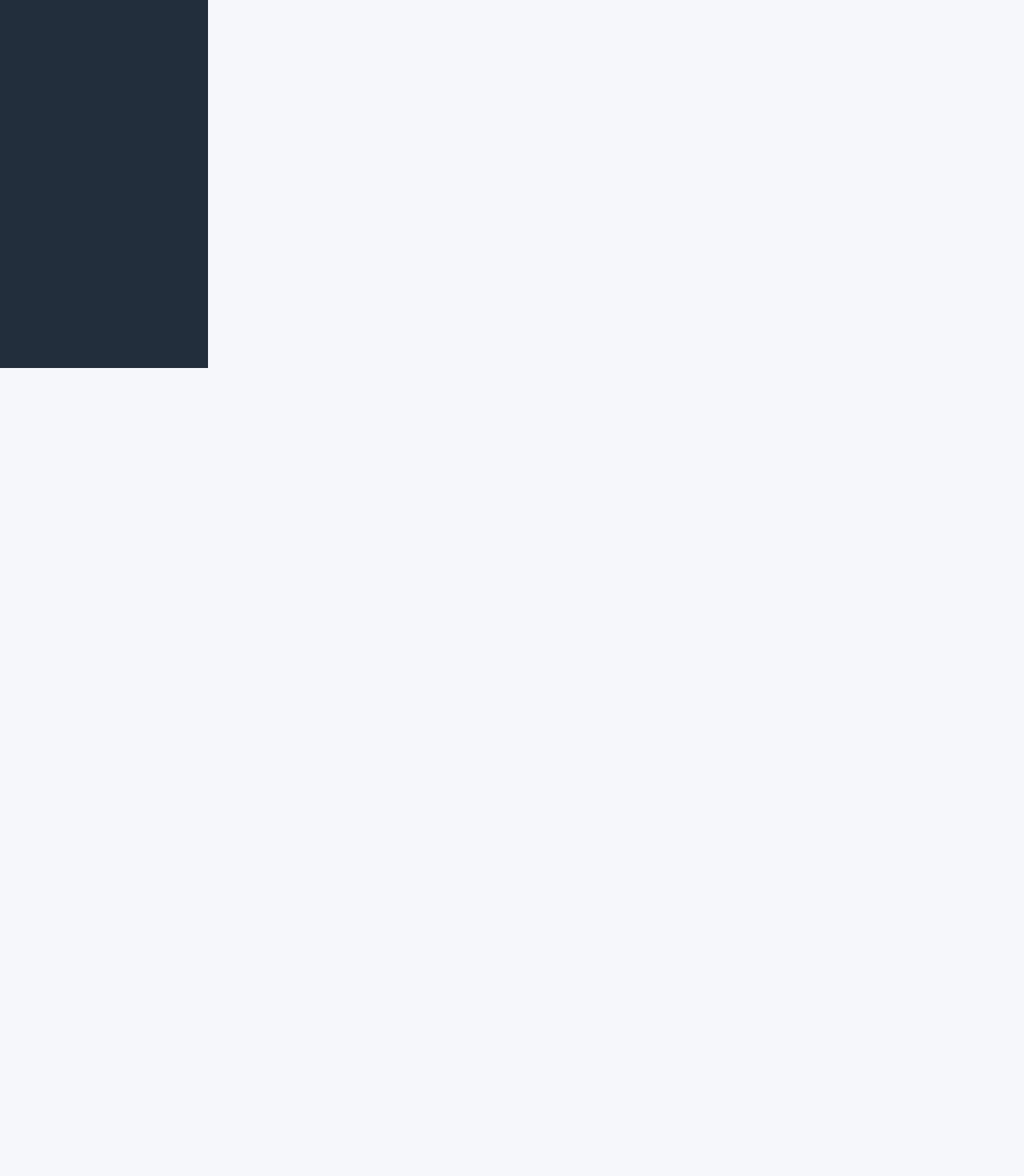
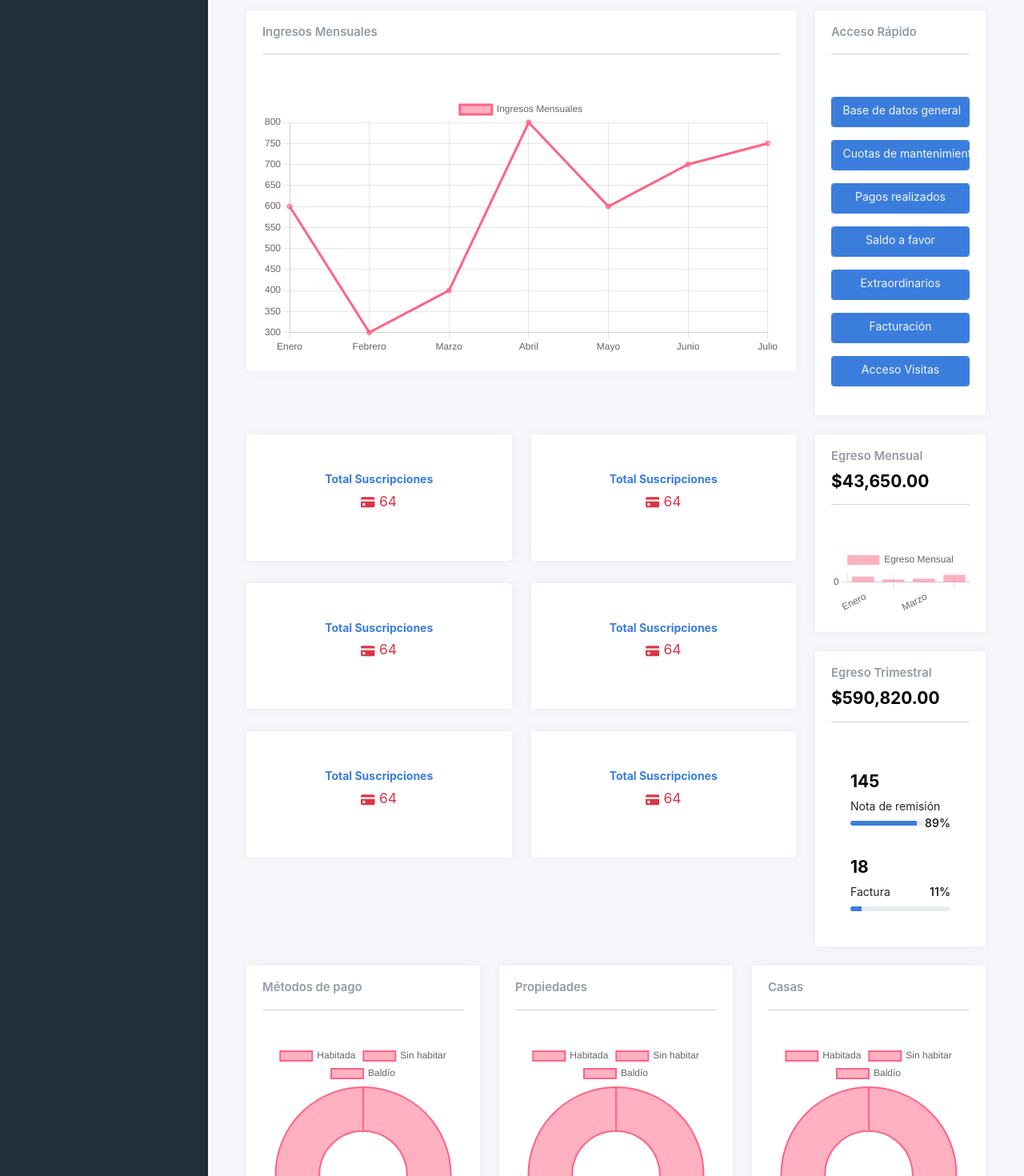
Before and after one commit to Luisrav14/vecinosComprometidos, a React (Vite) app in the folder frontend/: page /admin in a window 1280 px wide. Shown: the part 340-1810 px from the top of the page at 80% size. Before the commit the page ends 800 px from the top, so only its background shows below. Built offline with nearby package versions, Linux system fonts and the light colour scheme.

Commit message:
Diseño resumen informativo

```diff
--- a/frontend/package.json
+++ b/frontend/package.json
@@ -10,7 +10,9 @@
   "dependencies": {
     "axios": "^0.27.2",
     "bootstrap": "^5.2.0",
+    "chart.js": "^3.9.1",
     "react": "^18.0.0",
+    "react-chartjs-2": "^4.3.1",
     "react-dom": "^18.0.0",
     "react-icons": "^4.4.0",
     "react-router-dom": "^6.3.0",
--- /dev/null
+++ b/frontend/src/components/admin/charts/BarChart.jsx
@@ -0,0 +1,18 @@
+import { Bar } from "react-chartjs-2";
+import ChartJS from "chart.js/auto";
+
+export const BarChart = () => {
+  const data = {
+    labels: ["Enero", "Febrero", "Marzo", "Abril"],
+    datasets: [
+      {
+        label: "Egreso Mensual",
+        data: [600, 300, 400, 800],
+        borderColor: "rgb(255, 99, 132)",
+        backgroundColor: "rgba(255, 99, 132, 0.5)",
+      },
+    ],
+  };
+
+  return <Bar data={data} />;
+};
--- /dev/null
+++ b/frontend/src/components/admin/charts/DonutChart.jsx
@@ -0,0 +1,18 @@
+import { Doughnut } from "react-chartjs-2";
+import ChartJS from "chart.js/auto";
+
+export const DonutChart = () => {
+  const data = {
+    labels: ["Habitada", "Sin habitar", "Baldío"],
+    datasets: [
+      {
+        label: "Ingresos Mensuales",
+        data: [600, 300, 400],
+        borderColor: "rgb(255, 99, 132)",
+        backgroundColor: "rgba(255, 99, 132, 0.5)",
+      },
+    ],
+  };
+
+  return <Doughnut data={data} />;
+};
--- /dev/null
+++ b/frontend/src/components/admin/charts/LineChart.jsx
@@ -0,0 +1,18 @@
+import { Line } from "react-chartjs-2";
+import ChartJS from "chart.js/auto";
+
+export const LineChart = () => {
+  const data = {
+    labels: ["Enero", "Febrero", "Marzo", "Abril", "Mayo", "Junio", "Julio"],
+    datasets: [
+      {
+        label: "Ingresos Mensuales",
+        data: [600, 300, 400, 800, 600, 700, 750],
+        borderColor: "rgb(255, 99, 132)",
+        backgroundColor: "rgba(255, 99, 132, 0.5)",
+      },
+    ],
+  };
+
+  return <Line data={data} />;
+};
--- /dev/null
+++ b/frontend/src/components/admin/charts/index.js
@@ -0,0 +1,3 @@
+export * from "./LineChart";
+export * from "./BarChart";
+export * from "./DonutChart";
--- a/frontend/src/pages/admin/ResumenInformacion.jsx
+++ b/frontend/src/pages/admin/ResumenInformacion.jsx
@@ -1,5 +1,6 @@
 import { AdminDashboard } from "./AdminDashboard";
-import { BsGraphUp, BsGraphDown, BsCashStack, BsHouseDoor } from "react-icons/bs";
+import { BsGraphUp, BsGraphDown, BsCashStack, BsHouseDoor, BsFillCreditCardFill } from "react-icons/bs";
+import { LineChart, BarChart, DonutChart } from "../../components/admin/charts/";
 
 export const ResumenInformacion = () => {
   return (
@@ -86,6 +87,194 @@ export const ResumenInformacion = () => {
             </div>
           </div>
         </div>
+        <div className=" col-md-9">
+          <div className="card">
+            <div className="card-header">
+              <div className="card-title">Ingresos Mensuales</div>
+              <hr />
+            </div>
+            <div className="card-body">
+              <LineChart />
+            </div>
+          </div>
+        </div>
+        <div className="col-md-3">
+          <div className="card">
+            <div className="card-header">
+              <div className="card-title">Acceso Rápido</div>
+              <hr />
+            </div>
+            <div className="card-body text-center">
+              <a className="btn btn-primary text-light mb-3 form-control">Base de datos general</a>
+              <a className="btn btn-primary text-light mb-3 form-control">Cuotas de mantenimiento</a>
+              <a className="btn btn-primary text-light mb-3 form-control">Pagos realizados</a>
+              <a className="btn btn-primary text-light mb-3 form-control">Saldo a favor</a>
+              <a className="btn btn-primary text-light mb-3 form-control">Extraordinarios</a>
+              <a className="btn btn-primary text-light mb-3 form-control">Facturación</a>
+              <a className="btn btn-primary text-light mb-3 form-control">Acceso Visitas</a>
+            </div>
+          </div>
+        </div>
+      </div>
+      <div className="row">
+        <div className="col-md-9">
+          <div className="row d-flex">
+            <div className="col-md-6 mb-1">
+              <div className="card text-center p-5">
+                <a href="/admin">
+                  <div className="card-block">
+                    <h5 className="m-b-0 text-primary fw-bolder">Total Suscripciones</h5>
+                    <h4 className="m-t-15 m-b-15 text-danger">
+                      <BsFillCreditCardFill /> 64
+                    </h4>
+                    <p className="m-b-0"></p>
+                  </div>
+                </a>
+              </div>
+            </div>
+            <div className="col-md-6 mb-1">
+              <div className="card text-center p-5">
+                <a href="/admin">
+                  <div className="card-block">
+                    <h5 className="m-b-0 text-primary fw-bolder">Total Suscripciones</h5>
+                    <h4 className="m-t-15 m-b-15 text-danger">
+                      <BsFillCreditCardFill /> 64
+                    </h4>
+                    <p className="m-b-0"></p>
+                  </div>
+                </a>
+              </div>
+            </div>
+            <div className="col-md-6 mb-1">
+              <div className="card text-center p-5">
+                <a href="/admin">
+                  <div className="card-block">
+                    <h5 className="m-b-0 text-primary fw-bolder">Total Suscripciones</h5>
+                    <h4 className="m-t-15 m-b-15 text-danger">
+                      <BsFillCreditCardFill /> 64
+                    </h4>
+                    <p className="m-b-0"></p>
+                  </div>
+                </a>
+              </div>
+            </div>
+            <div className="col-md-6 mb-1">
+              <div className="card text-center p-5">
+                <a href="/admin">
+                  <div className="card-block">
+                    <h5 className="m-b-0 text-primary fw-bolder">Total Suscripciones</h5>
+                    <h4 className="m-t-15 m-b-15 text-danger">
+                      <BsFillCreditCardFill /> 64
+                    </h4>
+                    <p className="m-b-0"></p>
+                  </div>
+                </a>
+              </div>
+            </div>
+            <div className="col-md-6 mb-1">
+              <div className="card text-center p-5">
+                <a href="/admin">
+                  <div className="card-block">
+                    <h5 className="m-b-0 text-primary fw-bolder">Total Suscripciones</h5>
+                    <h4 className="m-t-15 m-b-15 text-danger">
+                      <BsFillCreditCardFill /> 64
+                    </h4>
+                    <p className="m-b-0"></p>
+                  </div>
+                </a>
+              </div>
+            </div>
+            <div className="col-md-6 mb-1">
+              <div className="card text-center p-5">
+                <a href="/admin">
+                  <div className="card-block">
+                    <h5 className="m-b-0 text-primary fw-bolder">Total Suscripciones</h5>
+                    <h4 className="m-t-15 m-b-15 text-danger">
+                      <BsFillCreditCardFill /> 64
+                    </h4>
+                    <p className="m-b-0"></p>
+                  </div>
+                </a>
+              </div>
+            </div>
+          </div>
+        </div>
+        <div className="col-md-3">
+          <div className="card">
+            <div className="card-block">
+              <div className="card-header">
+                <div className="card-title">Egreso Mensual</div>
+                <h3 className="fw-bolder my-2">$43,650.00</h3>
+                <hr />
+              </div>
+            </div>
+            <div className="card-body">
+              <BarChart />
+            </div>
+          </div>
+          <div className="card">
+            <div className="card-header">
+              <div className="card-title">Egreso Trimestral</div>
+              <h3 className="fw-bolder my-2">$590,820.00</h3>
+              <hr />
+            </div>
+            <div className="card-body">
+              <ul className="list-group list-group-flush">
+                <li className="list-group-item px-4 pb-4">
+                  <h3 className="fw-bolder">145</h3>
+                  <p className="mb-2">
+                    Nota de remisión <span className="float-end fw-bold">89%</span>
+                  </p>
+                  <div className="progress progress-sm">
+                    <div className="progress-bar" role="progressbar" aria-valuenow="89" aria-valuemin="0" aria-valuemax="100" style={{ width: "89%" }}></div>
+                  </div>
+                </li>
+                <li className="list-group-item px-4 pb-4">
+                  <h3 className="fw-bolder">18</h3>
+                  <p className="mb-2 ">
+                    Factura <span className="float-end fw-bold">11%</span>
+                  </p>
+                  <div className="progress progress-sm">
+                    <div className="progress-bar" role="progressbar" aria-valuenow="11" aria-valuemin="0" aria-valuemax="100" style={{ width: "11%" }}></div>
+                  </div>
+                </li>
+              </ul>
+            </div>
+          </div>
+        </div>
+        <div className="col-md-4">
+          <div className="card">
+            <div className="card-header">
+              <div className="card-title">Métodos de pago</div>
+              <hr />
+            </div>
+            <div className="card-block p-2">
+              <DonutChart />
+            </div>
+          </div>
+        </div>
+        <div className="col-md-4">
+          <div className="card">
+            <div className="card-header">
+              <div className="card-title">Propiedades</div>
+              <hr />
+            </div>
+            <div className="card-block p-2">
+              <DonutChart />
+            </div>
+          </div>
+        </div>
+        <div className="col-md-4">
+          <div className="card">
+            <div className="card-header">
+              <div className="card-title">Casas</div>
+              <hr />
+            </div>
+            <div className="card-block p-2">
+              <DonutChart />
+            </div>
+          </div>
+        </div>
       </div>
     </AdminDashboard>
   );
--- a/frontend/src/routes/router.jsx
+++ b/frontend/src/routes/router.jsx
@@ -1,10 +1,13 @@
-import { BrowserRouter, Routes, Route, useLocation } from "react-router-dom";
+import { BrowserRouter, Routes, Route } from "react-router-dom";
 
 import { LoginPage } from "../pages/LoginPage";
 import { Index } from "../pages/Index";
 import { AdminDashboard } from "../pages/admin/AdminDashboard";
 import { DashUser } from "../pages/usuarios/dashuser";
 import { BaseDatosGeneral } from "../pages/admin/BaseDatosGeneral";
+import { ResumenInformacion } from "../pages/admin/ResumenInformacion";
+import { Suscripcion } from "../pages/usuarios/suscripcion";
+import { Efectivo } from "../pages/usuarios/efectivo";
 
 export const Rutas = () => {
   return (
@@ -15,12 +18,12 @@ export const Rutas = () => {
         <Route path="/login" element={<LoginPage />} />
 
         {/* Admin routes */}
-        <Route path="/admin/" element={<AdminDashboard />}>
-          <Route path="general" element={<BaseDatosGeneral />} />
-        </Route>
+        <Route path="/admin/" element={<ResumenInformacion />}></Route>
+        <Route path="/admin/general" element={<BaseDatosGeneral />}></Route>
 
         {/* Dashboard user routes */}
-        <Route path="/dashuser" element={<DashUser />} />
+        <Route path="/suscripcion" element={<Suscripcion />} />
+        <Route path="/efectivo" element={<Suscripcion />} />
       </Routes>
     </BrowserRouter>
 
```
Also changed, not shown: 1 other file (tests, documents, lock files or other folders).
